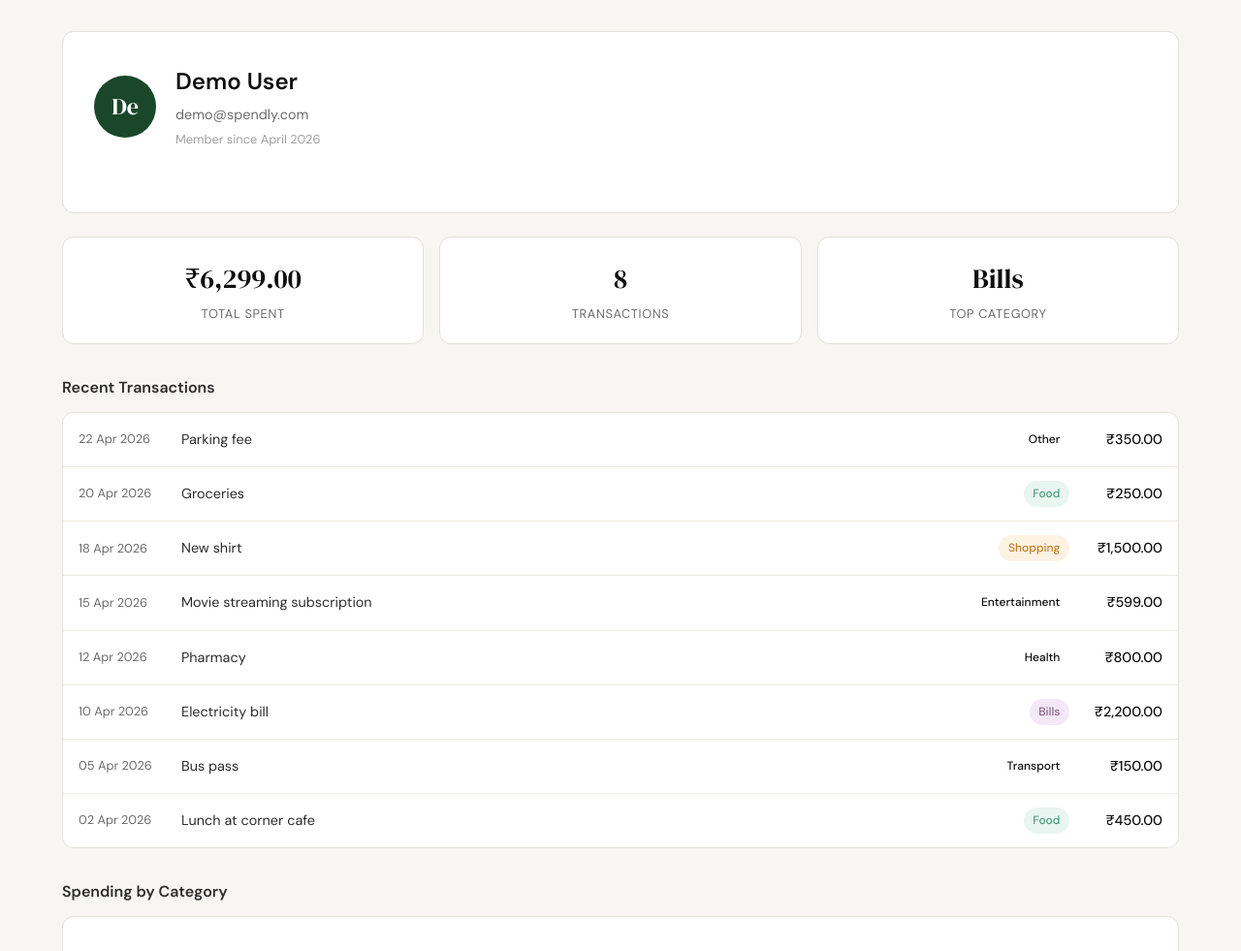
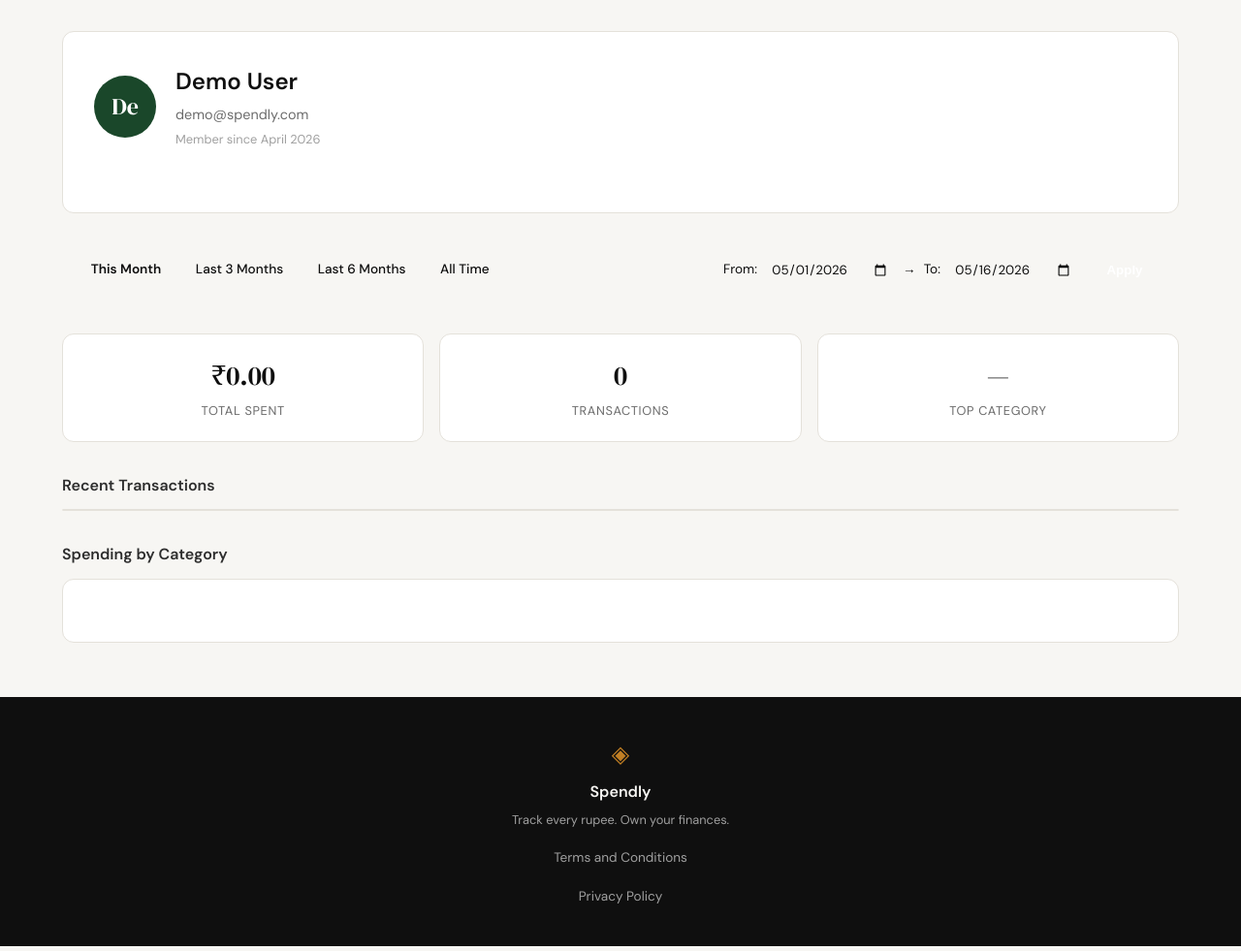
Before and after one commit to subhani2108/expense-tracker-claude, a Flask app: page /profile?date_from=2026-05-01&date_to=2026-05-16 in a window 1280 px wide. Shown: the part 61-1042 px from the top of the page at 97% size. Run offline with Flask 3, Linux system fonts and the light colour scheme; a user stored in the database is signed in; data comes from the database, SQL or seed files in the repository; both versions use the stored data as it was after the commit.

Commit message:
add date filter to profile page

```diff
--- a/app.py
+++ b/app.py
@@ -2,6 +2,8 @@ from flask import Flask, render_template, request, redirect, session, flash, url
 from werkzeug.security import generate_password_hash, check_password_hash
 from database.db import get_db, init_db, seed_db
 from database.queries import get_user_by_id, get_summary_stats, get_recent_transactions, get_category_breakdown
+from datetime import datetime, date, timedelta
+from dateutil.relativedelta import relativedelta
 
 app = Flask(__name__)
 app.secret_key = "spendly-secret-key-2026"
@@ -108,6 +110,48 @@ def logout():
     return redirect("/login")
 
 
+def get_profile_date_filters(args):
+    date_from = args.get("date_from")
+    date_to = args.get("date_to")
+
+    valid_from = None
+    valid_to = None
+
+    if date_from:
+        try:
+            datetime.strptime(date_from, "%Y-%m-%d")
+            valid_from = date_from
+        except ValueError:
+            pass
+
+    if date_to:
+        try:
+            datetime.strptime(date_to, "%Y-%m-%d")
+            valid_to = date_to
+        except ValueError:
+            pass
+
+    if valid_from and valid_to and valid_from > valid_to:
+        flash("Start date must be before end date.", "error")
+        valid_from = None
+        valid_to = None
+
+    today = date.today()
+    today_str = today.strftime("%Y-%m-%d")
+    this_month_start = today.replace(day=1).strftime("%Y-%m-%d")
+    three_months_ago = (today - relativedelta(months=3)).strftime("%Y-%m-%d")
+    six_months_ago = (today - relativedelta(months=6)).strftime("%Y-%m-%d")
+
+    presets = {
+        "this_month": (this_month_start, today_str),
+        "three_months": (three_months_ago, today_str),
+        "six_months": (six_months_ago, today_str),
+        "all_time": (None, None)
+    }
+
+    return valid_from, valid_to, presets
+
+
 @app.route("/profile")
 def profile():
     if not session.get("user_id"):
@@ -118,11 +162,22 @@ def profile():
         session.pop("user_id", None)
         return redirect(url_for("login"))
 
-    stats = get_summary_stats(session["user_id"])
-    transactions = get_recent_transactions(session["user_id"])
-    categories = get_category_breakdown(session["user_id"])
+    valid_from, valid_to, presets = get_profile_date_filters(request.args)
 
-    return render_template("profile.html", user=user, stats=stats, transactions=transactions, categories=categories)
+    stats = get_summary_stats(session["user_id"], date_from=valid_from, date_to=valid_to)
+    transactions = get_recent_transactions(session["user_id"], date_from=valid_from, date_to=valid_to)
+    categories = get_category_breakdown(session["user_id"], date_from=valid_from, date_to=valid_to)
+
+    return render_template(
+        "profile.html",
+        user=user,
+        stats=stats,
+        transactions=transactions,
+        categories=categories,
+        date_from=valid_from,
+        date_to=valid_to,
+        presets=presets
+    )
 
 
 @app.route("/expenses/add")
--- a/database/queries.py
+++ b/database/queries.py
@@ -11,7 +11,20 @@ def _fmt_date(date_str):
     return d.strftime("%d %b %Y")
 
 
-def get_user_by_id(user_id):
+def _apply_date_filters(query, params, date_from, date_to):
+    if date_from and date_to:
+        query += " AND date BETWEEN ? AND ?"
+        params.extend([date_from, date_to])
+    elif date_from:
+        query += " AND date >= ?"
+        params.append(date_from)
+    elif date_to:
+        query += " AND date <= ?"
+        params.append(date_to)
+    return query, params
+
+
+def get_user_by_id(user_id: int):
     conn = get_db()
     cursor = conn.cursor()
     cursor.execute(
@@ -27,14 +40,15 @@ def get_user_by_id(user_id):
     return {"name": row["name"], "email": row["email"], "member_since": member_since}
 
 
-def get_summary_stats(user_id):
+def get_summary_stats(user_id: int, date_from: str = None, date_to: str = None):
     conn = get_db()
     cursor = conn.cursor()
 
-    cursor.execute(
-        "SELECT COUNT(*) as count, COALESCE(SUM(amount), 0) as total FROM expenses WHERE user_id = ?",
-        (user_id,)
-    )
+    query = "SELECT COUNT(*) as count, COALESCE(SUM(amount), 0) as total FROM expenses WHERE user_id = ?"
+    params = [user_id]
+    query, params = _apply_date_filters(query, params, date_from, date_to)
+
+    cursor.execute(query, params)
     row = cursor.fetchone()
     transaction_count = row["count"]
     total_spent = row["total"]
@@ -43,10 +57,12 @@ def get_summary_stats(user_id):
         conn.close()
         return {"total_spent": "₹0.00", "transaction_count": 0, "top_category": "—"}
 
-    cursor.execute(
-        "SELECT category, SUM(amount) as total FROM expenses WHERE user_id = ? GROUP BY category ORDER BY total DESC",
-        (user_id,)
-    )
+    query_top = "SELECT category, SUM(amount) as total FROM expenses WHERE user_id = ?"
+    params_top = [user_id]
+    query_top, params_top = _apply_date_filters(query_top, params_top, date_from, date_to)
+
+    query_top += " GROUP BY category ORDER BY total DESC"
+    cursor.execute(query_top, params_top)
     top_row = cursor.fetchone()
     top_category = top_row["category"] if top_row else "—"
 
@@ -58,13 +74,18 @@ def get_summary_stats(user_id):
     }
 
 
-def get_recent_transactions(user_id, limit=10):
+def get_recent_transactions(user_id: int, limit: int = 10, date_from: str = None, date_to: str = None):
     conn = get_db()
     cursor = conn.cursor()
-    cursor.execute(
-        "SELECT date, description, category, amount FROM expenses WHERE user_id = ? ORDER BY date DESC LIMIT ?",
-        (user_id, limit)
-    )
+
+    query = "SELECT date, description, category, amount FROM expenses WHERE user_id = ?"
+    params = [user_id]
+    query, params = _apply_date_filters(query, params, date_from, date_to)
+
+    query += " ORDER BY date DESC LIMIT ?"
+    params.append(limit)
+
+    cursor.execute(query, params)
     rows = cursor.fetchall()
     conn.close()
     return [
@@ -73,13 +94,16 @@ def get_recent_transactions(user_id, limit=10):
     ]
 
 
-def get_category_breakdown(user_id):
+def get_category_breakdown(user_id: int, date_from: str = None, date_to: str = None):
     conn = get_db()
     cursor = conn.cursor()
-    cursor.execute(
-        "SELECT category, SUM(amount) as total FROM expenses WHERE user_id = ? GROUP BY category ORDER BY total DESC",
-        (user_id,)
-    )
+
+    query = "SELECT category, SUM(amount) as total FROM expenses WHERE user_id = ?"
+    params = [user_id]
+    query, params = _apply_date_filters(query, params, date_from, date_to)
+
+    query += " GROUP BY category ORDER BY total DESC"
+    cursor.execute(query, params)
     rows = cursor.fetchall()
     conn.close()
 
--- /dev/null
+++ b/static/css/profile.css
@@ -0,0 +1,77 @@
+.filter-bar {
+    padding: 1rem;
+    background: var(--bg-secondary);
+    border-radius: 8px;
+    border: 1px solid var(--border-color);
+    margin-bottom: 2rem;
+    display: flex;
+    justify-content: space-between;
+    align-items: center;
+    gap: 1rem;
+    flex-wrap: wrap;
+}
+
+.presets {
+    display: flex;
+    gap: 0.5rem;
+    flex-wrap: wrap;
+}
+
+.preset-btn {
+    text-decoration: none;
+    color: var(--text-muted);
+    padding: 0.4rem 0.8rem;
+    border-radius: 4px;
+    font-size: 0.85rem;
+    font-weight: 500;
+    transition: all 0.2s ease;
+    border: 1px solid transparent;
+}
+
+.preset-btn:hover {
+    color: var(--text-main);
+    background: var(--bg-hover);
+}
+
+.preset-btn.active {
+    background: var(--primary-color);
+    color: var(--bg-main);
+    font-weight: 600;
+}
+
+.custom-range {
+    display: flex;
+    gap: 0.5rem;
+    align-items: center;
+    justify-content: flex-end;
+    font-size: 0.85rem;
+}
+
+.custom-range label {
+    font-size: 0.85rem;
+    color: var(--text-muted);
+}
+
+.custom-range input[type="date"] {
+    padding: 0.4rem;
+    border: 1px solid var(--border-color);
+    border-radius: 4px;
+    background: var(--bg-main);
+    color: var(--text-main);
+    font-family: inherit;
+}
+
+.custom-range .date-separator {
+    color: var(--text-muted);
+}
+
+.apply-btn {
+    padding: 0.4rem 1rem;
+    cursor: pointer;
+    background: var(--primary-color);
+    color: white;
+    border: none;
+    border-radius: 4px;
+    font-weight: 600;
+    min-width: 80px;
+}
--- a/templates/profile.html
+++ b/templates/profile.html
@@ -4,6 +4,8 @@
 
 {% block content %}
 <div class="container" style="max-width: var(--max-width); margin: 0 auto; padding: 2rem 1.5rem;">
+    <link rel="stylesheet" href="{{ url_for('static', filename='css/profile.css') }}">
+
 
     {# User Info Card #}
     <div class="auth-card" style="margin-bottom: 1.5rem;">
@@ -15,6 +17,28 @@
                 <p class="member-since">Member since {{ user.member_since }}</p>
             </div>
         </div>
+    </div>
+
+    {# Date Filter Bar #}
+    <div class="filter-bar">
+        <div class="presets">
+            <a href="{{ url_for('profile', date_from=presets.this_month[0], date_to=presets.this_month[1]) }}"
+               class="preset-btn {{ 'active' if date_from == presets.this_month[0] and date_to == presets.this_month[1] }}">This Month</a>
+            <a href="{{ url_for('profile', date_from=presets.three_months[0], date_to=presets.three_months[1]) }}"
+               class="preset-btn {{ 'active' if date_from == presets.three_months[0] and date_to == presets.three_months[1] }}">Last 3 Months</a>
+            <a href="{{ url_for('profile', date_from=presets.six_months[0], date_to=presets.six_months[1]) }}"
+               class="preset-btn {{ 'active' if date_from == presets.six_months[0] and date_to == presets.six_months[1] }}">Last 6 Months</a>
+            <a href="{{ url_for('profile') }}"
+               class="preset-btn {{ 'active' if not date_from and not date_to }}">All Time</a>
+        </div>
+        <form class="custom-range" method="GET" action="{{ url_for('profile') }}">
+            <label>From:</label>
+            <input type="date" name="date_from" value="{{ date_from or '' }}">
+            <span class="date-separator">&rarr;</span>
+            <label>To:</label>
+            <input type="date" name="date_to" value="{{ date_to or '' }}">
+            <button type="submit" class="apply-btn">Apply</button>
+        </form>
     </div>
 
     {# Summary Stats Row #}
```
Also changed, not shown: tests/test_06-date-filter-profile-page.py (added, +171 -0 lines), .claude/plans/06-date-filter-profile-page.md (added), .claude/specs/06-date-filter-profile-page.md (added), spendly.db.
